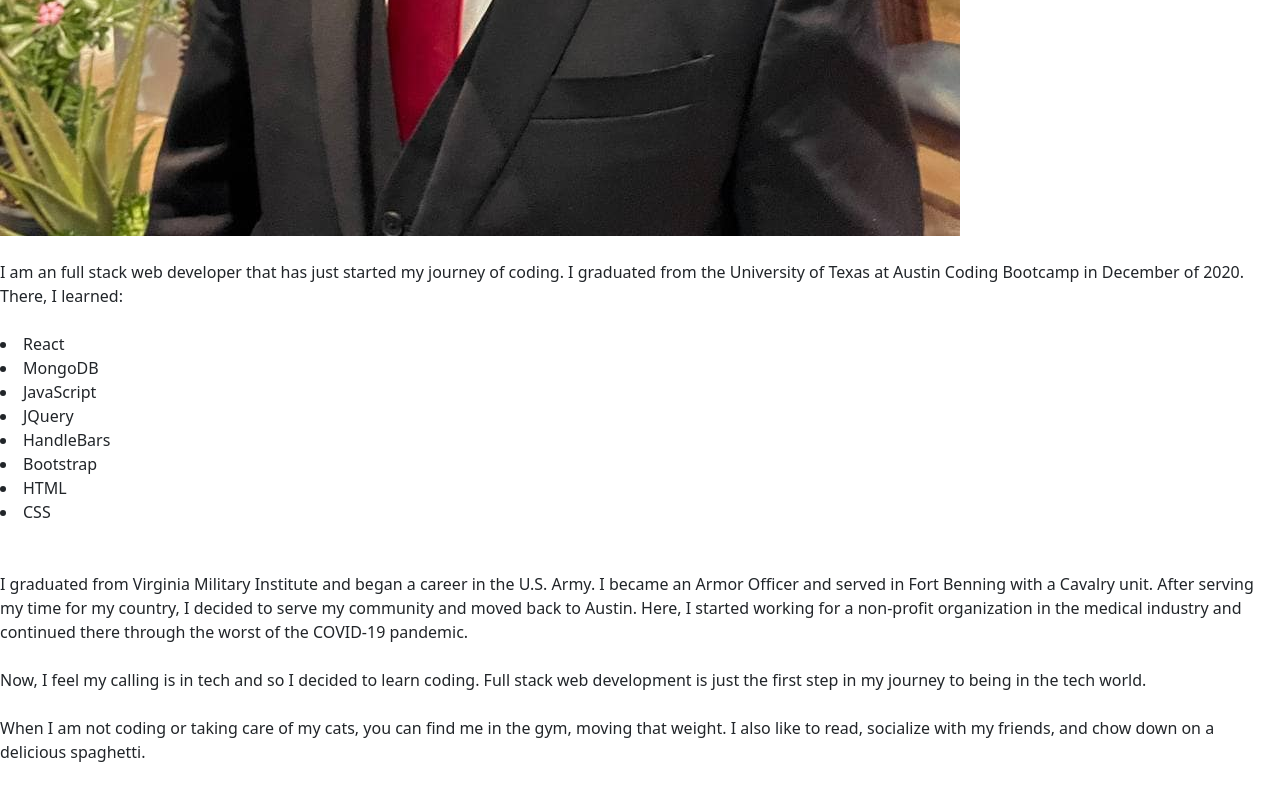
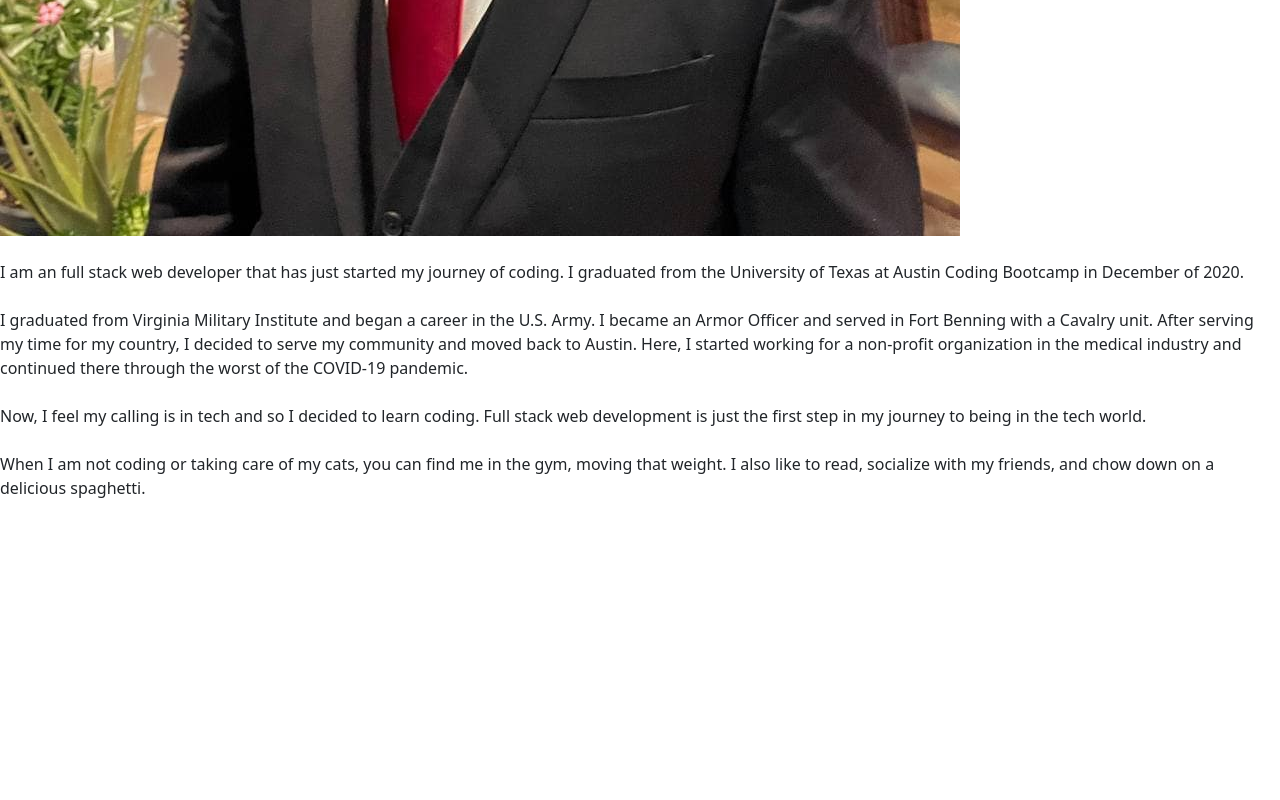
Before and after one commit to WTRIII/Portfolio-WTRIII, a React (Create React App) app: page / in a window 1280 px wide. Shown: the part 822-1622 px from the top of the page. After the commit the page ends 1362 px from the top, so only its background shows below. Built offline with nearby package versions, Linux system fonts and the light colour scheme.

Commit message:
updated navigation tabs

```diff
--- a/src/components/pages/About.js
+++ b/src/components/pages/About.js
@@ -10,21 +10,9 @@ export default function About() {
       <br />
 
       <p>
-        I am an full stack web developer that has just started my journey of coding. I graduated from the University of Texas at Austin Coding Bootcamp in December of 2020. There, I learned:
+        I am an full stack web developer that has just started my journey of coding. I graduated from the University of Texas at Austin Coding Bootcamp in December of 2020.
         <br />
         <br />
-        <li>React</li>
-        <li>MongoDB</li>
-        <li>JavaScript</li>
-        <li>JQuery</li>
-        <li>HandleBars</li>
-        <li>Bootstrap</li>
-        <li>HTML</li>
-        <li>CSS</li>
-
-        <br />
-        <br />
-
         I graduated from Virginia Military Institute and began a career in the U.S. Army. I became an Armor Officer and served in Fort Benning with a Cavalry unit. After serving my time for my country, I decided to serve my community and moved back to Austin. Here, I started working for a non-profit organization in the medical industry and continued there through the worst of the COVID-19 pandemic.
         <br />
         <br />
--- a/src/components/pages/Contact.js
+++ b/src/components/pages/Contact.js
@@ -5,6 +5,8 @@ export default function Contact() {
     <div>
       <h1>Contact Me</h1>
       <p>
+
+        ADD CONTACT FORM
       </p>
     </div>
   );
--- a/src/components/pages/Resume.js
+++ b/src/components/pages/Resume.js
@@ -5,14 +5,29 @@ export default function Resume() {
     <div>
       <h1>Resume</h1>
       <p>
-        I graduated from Virginia Military Institute and began a career in the U.S. Army. I became an Armor Officer and served in Fort Benning with a Cavalry unit. After serving my time for my country, I decided to serve my community and moved back to Austin. Here, I started working for a non-profit organization in the medical industry and continued there through the worst of the COVID-19 pandemic.
-        <br/>
-        <br/>
-        Now, I feel my calling is in tech and so I decided to learn coding. Full stack web development is just the first step in my journey to being in the tech world.
-        <br/>
-        <br/>
-        When I am not coding or taking care of my cats, you can find me in the gym, moving that weight. I also like to read, socialize with my friends, and chow down on a delicious spaghetti.
-
+        In addition to being an entry level web developer, I am also an accomplished project manager. I managed a variety of projects in the Army as well as in the medical industry and am familiar with most corporate concepts.
+        <br />
+        <br />
+        Something else that sets me apart from other devs is my ability to talk clearly to anyone. In my past, I needed to talk to and work with people from all walks of life - from Generals to high school graduates, from locals to foreigners. As such, I am comfortable interacting with most people and can publically speak quite well.
+        <br />
+        <br />
+        In terms of languages and skills, I learned the following from the coding bootcamp:
+        <br />
+        <br />
+        <li>React</li>
+        <li>MERN</li>
+        <li>MongoDB</li>
+        <li>JavaScript</li>
+        <li>MySQL</li>
+        <li>JQuery</li>
+        <li>HandleBars</li>
+        <li>Bootstrap</li>
+        <li>HTML</li>
+        <li>CSS</li>
+        <br />
+        <br />
+        Please view or download my full resume <a href="link to downloadable resume"> here. </a>
+        {/* add a google drive link */}
       </p>
       <div>
       </div>
```
Also changed, not shown: 1 other file (tests, documents, lock files or other folders).
